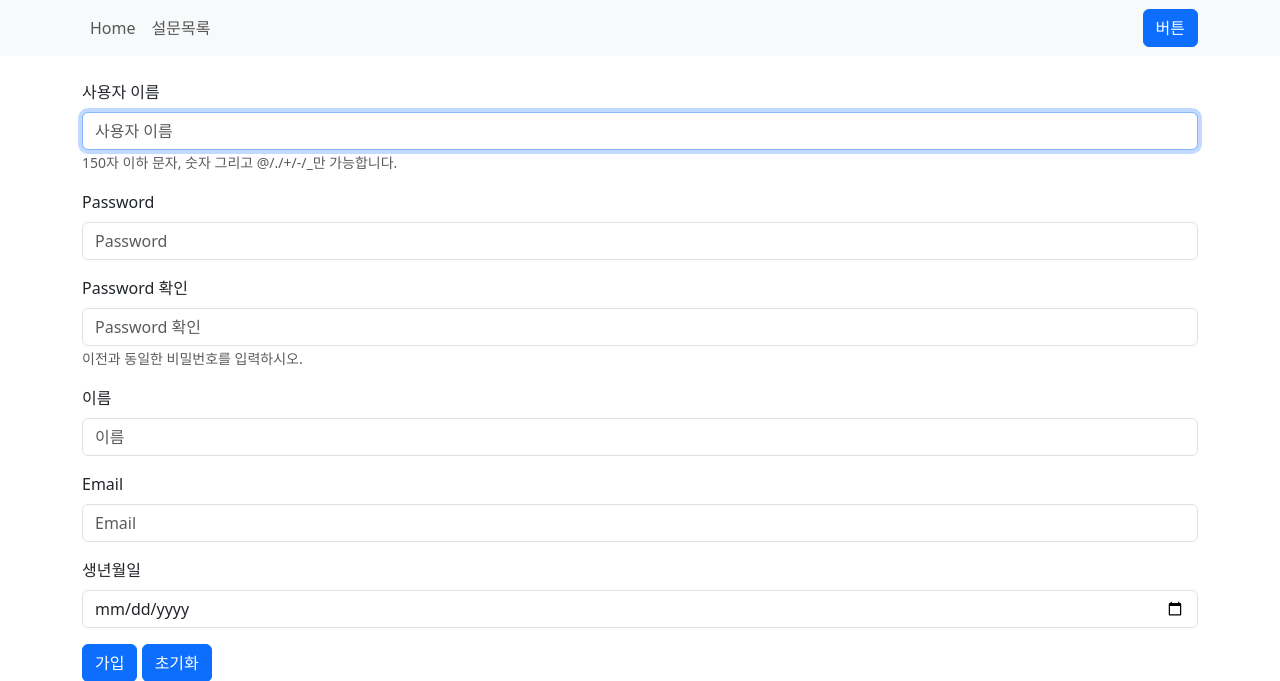
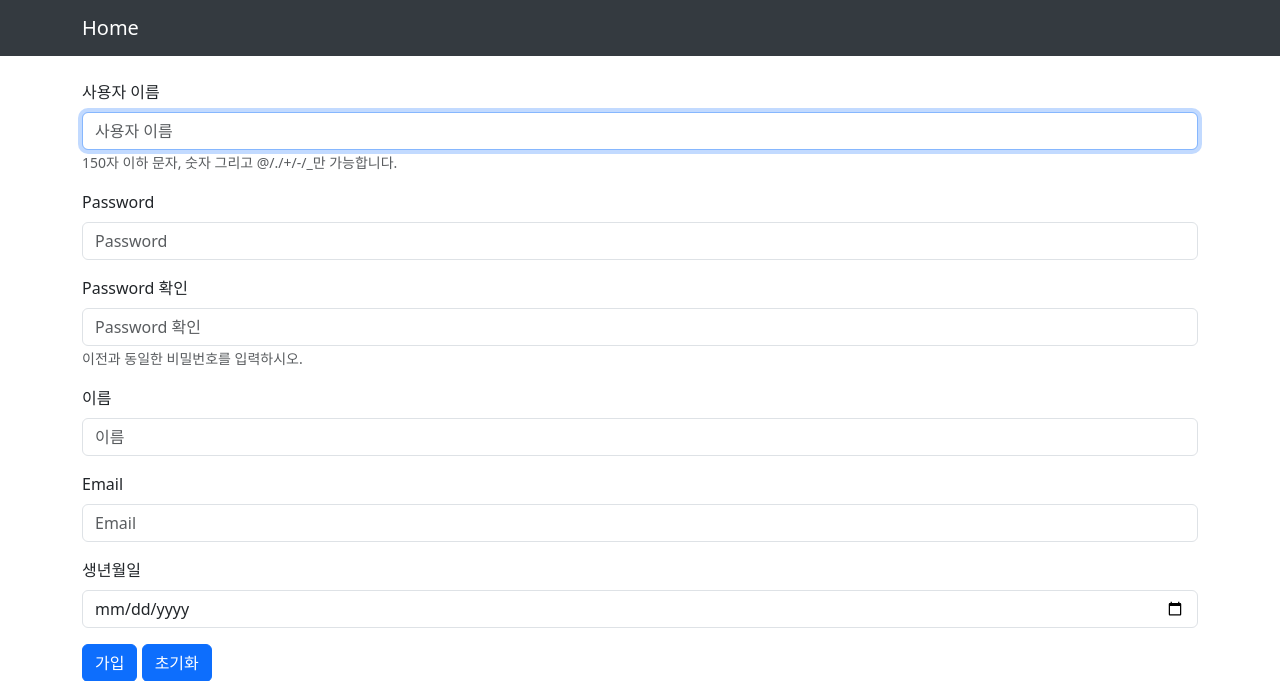
Before and after one commit to Playdata-G-DA35/-5th-GaeChu-GuessWho, a Django app: page /account/join in a window 1280 px wide. Shown: the top 681 px of the page. Run offline with Django 5.2, Linux system fonts and the light colour scheme; some libraries are stand-ins or nearby versions.

Commit message:
cat and img

```diff
--- a/poll/templates/poll/img_list.html
+++ b/poll/templates/poll/img_list.html
@@ -46,7 +46,7 @@
         <div class="image-grid">
             {% for image in image_list %}
             <div class="image-item">
-                <a href="{% url 'poll:ans_vote' image.img_name %}">
+                <a href="{% url 'poll:ans_vote' image.category.pk image.img_name %}">
                     <img src="{{image.img_path}}" alt="{{image.img_name}}">
                 </a>
             </div>
--- a/poll/urls.py
+++ b/poll/urls.py
@@ -5,6 +5,6 @@ app_name = 'poll'
 
 urlpatterns = [
     path("cat_list", views.cat_list, name="cat_list"),
-    path("img_list/<int:category_id>", views.img_list, name="img_list"),
-    path("ans_vote/<str:img_name>", views.ans_vote, name="ans_vote")
+    path("img_list/cat<int:category_id>", views.img_list, name="img_list"),
+    path("ans_vote/cat<int:category_id>/<str:img_name>", views.ans_vote, name="ans_vote")
 ]
--- a/templates/layout.html
+++ b/templates/layout.html
@@ -1,4 +1,3 @@
-{# layer.html #}
 <!DOCTYPE html>
 <html lang="en">
 <head>
@@ -7,24 +6,39 @@
     <title>{% block title%}Document{%endblock title%}</title>
     <link href="https://cdn.jsdelivr.net/npm/bootstrap@5.3.3/dist/css/bootstrap.min.css" rel="stylesheet">
     <script src="https://cdn.jsdelivr.net/npm/bootstrap@5.3.3/dist/js/bootstrap.bundle.min.js"></script>
+    <style>
+        .custom-nav {
+            background-color: #343a40;
+        }
+        .custom-nav .navbar-brand,
+        .custom-nav .navbar-toggler-icon {
+            color: #ffffff;
+        }
+        .custom-nav .navbar-toggler {
+            border-color: #ffffff;
+        }
+    </style>
 </head>
 <body>
-    <nav class="navbar navbar-expand-sm bg-light">
+    <nav class="navbar navbar-expand-sm custom-nav">
         <div class="container">
-            <ul class="navbar-nav">
-                <li class="nav-item">
-                    <a href="/" class="nav-link">Home</a>
-                </li>
-                <li class="nav-item">
-                    <a href="{%url 'poll:cat_list'%}" class="nav-link">설문목록</a>
-                </li>
-            </ul>
-            <button type="button" class="btn btn-primary">버튼</button>
+            <a class="navbar-brand" href="/">Home</a>
+            <button class="navbar-toggler" type="button"
+                    data-bs-toggle="collapse"
+                    data-bs-target="#navbarSupportedContent"
+                    aria-controls="navbarSupportedContent"
+                    aria-expanded="false"
+                    aria-label="Toggle navigation">
+                <span class="navbar-toggler-icon"></span>
+            </button>
+            <div class="collapse navbar-collapse" id="navbarSupportedContent">
+                <ul class="navbar-nav ms-auto"></ul>
+
+            </div>
         </div>
     </nav>
     <div class="container mt-4">
-        {% block contents%}{% endblock contents%}
+        {% block contents %}{% endblock contents %}
     </div>
-
 </body>
 </html>
```
Also changed, not shown: poll/views.py (+8 -3 lines), db.sqlite3.
